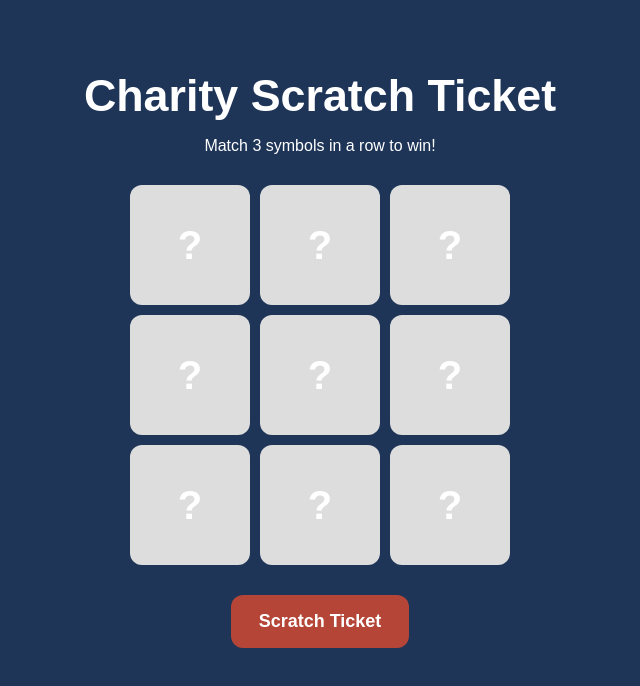
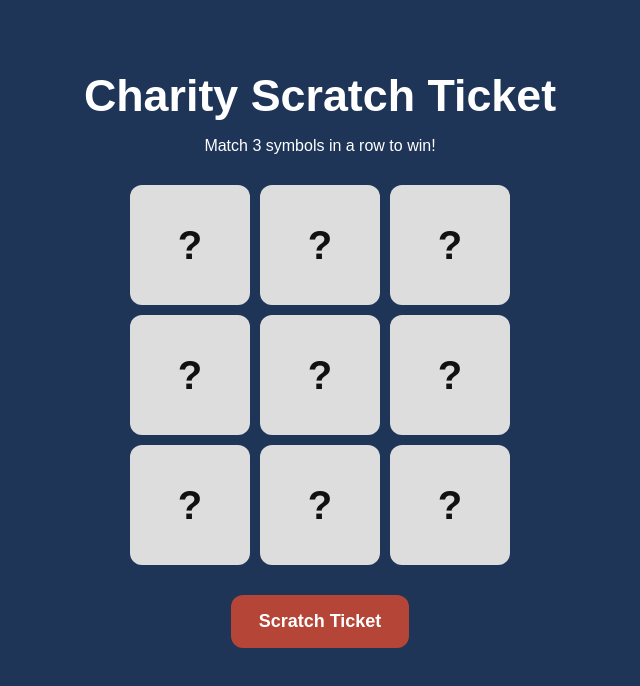
Before and after one commit to thefrontporch606-collab/nextjs-boilerplate, a Next.js app: page /scratch-off in a window 1280 px wide. Shown: the top 686 px of the page, without its empty margins (320-960 px from the left). Built offline with nearby package versions, Linux system fonts and the light colour scheme.

Commit message:
Update ScratchTicketClient.tsx

```diff
--- a/app/scratch-off/ScratchTicketClient.tsx
+++ b/app/scratch-off/ScratchTicketClient.tsx
@@ -8,15 +8,7 @@ const COLORS = {
   gold: "#F7D774",
 };
 
-const symbols = [
-  "🎖",
-  "🇺🇸",
-  "🪖",
-  "🎯",
-  "⭐",
-  "💰",
-  "🏆",
-];
+const symbols = ["🎖", "🇺🇸", "🪖", "🎯", "⭐", "💰", "🏆"];
 
 function getRandomSymbol() {
   return symbols[Math.floor(Math.random() * symbols.length)];
@@ -26,7 +18,6 @@ export default function ScratchTicketClient() {
   const [grid, setGrid] = useState<string[]>(
     Array.from({ length: 9 }, () => "?")
   );
-
   const [scratched, setScratched] = useState(false);
 
   function reveal() {
@@ -57,7 +48,7 @@ export default function ScratchTicketClient() {
       <div
         style={{
           display: "grid",
-          gridTemplateColumns: "repeat(3,120px)",
+          gridTemplateColumns: "repeat(3, 120px)",
           gap: "10px",
           justifyContent: "center",
           marginBottom: "30px",
@@ -76,6 +67,7 @@ export default function ScratchTicketClient() {
               justifyContent: "center",
               fontSize: "40px",
               fontWeight: "bold",
+              color: "#111",
             }}
           >
             {symbol}
```
